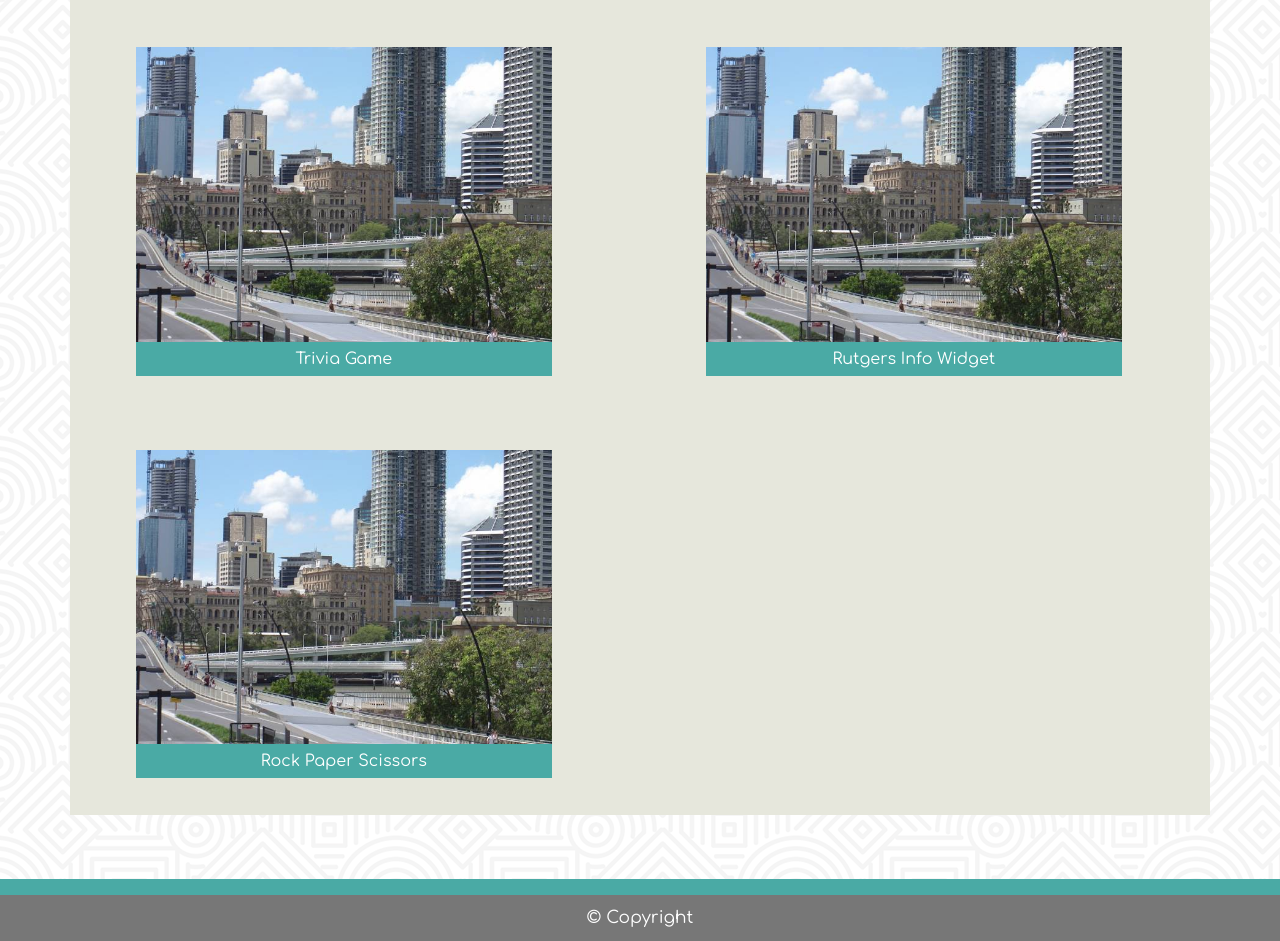
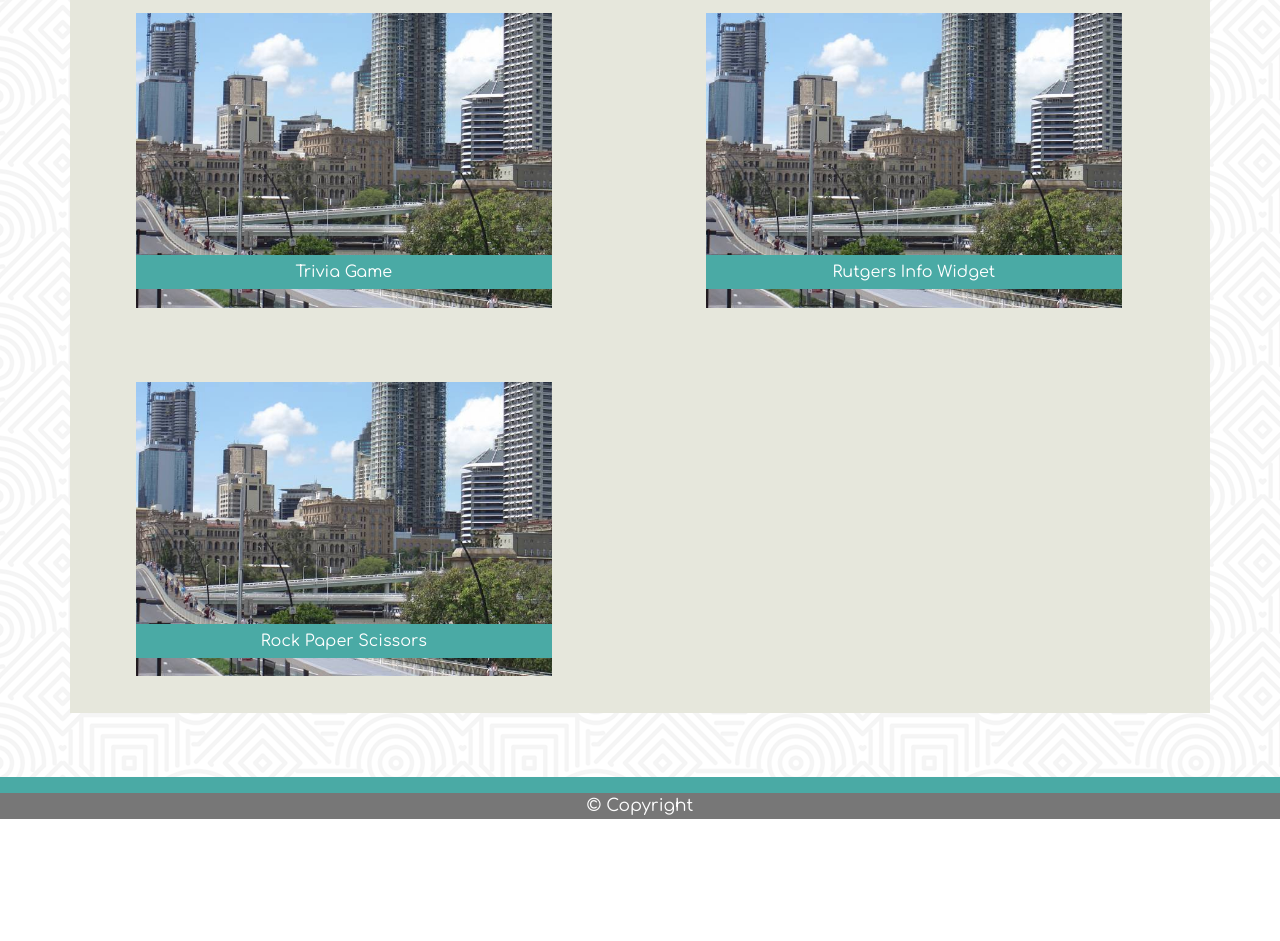
Before and after one commit to erikamats/Bootstrap-Portfolio, a plain HTML site: page portfolio.html in a window 1280 px wide. Shown: the part 613-1554 px from the top of the page. After the commit the page ends 1432 px from the top, so only its background shows below. Drawn offline with nearby package versions, Linux system fonts and the light colour scheme.

Commit message:
portfolio update

```diff
--- a/assets/css/style.css
+++ b/assets/css/style.css
@@ -125,7 +125,7 @@ hr{
     color:#ffffff;
     font-size: 17px;
     width:100%;
-    padding:10px;
+
     position: relative;
   margin:0 auto;
 
@@ -155,17 +155,25 @@ hr{
 }
 
 /* caption on image */
-.desc {
+.desc{
+    /* padding: 5px;
+    text-align: center;
+    color: white;
+    background-color: #4aaaa5;
+    margin-left:7%;
+    float: left;
+    width:80%; */
+
     padding: 5px;
     text-align: center;
     color: white;
     background-color: #4aaaa5;
-    margin-left:30px;
-    width:80%;
-    float:left;
+    position: absolute;
+    bottom:15%;
+    width:73%;
+    margin-left:30px;;
 
-
-}
+   }
 
 
 
```
Also changed, not shown: 2 other files.
